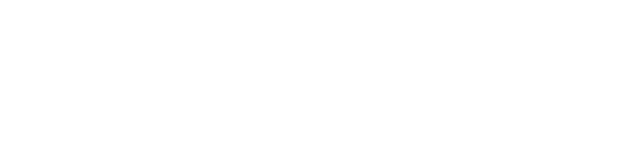
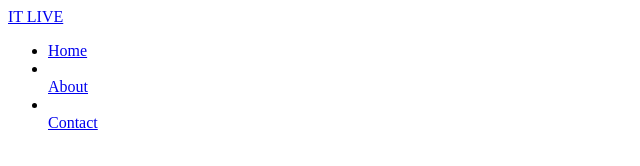
Before and after one commit to Ergashev95/Git-Github, a plain HTML site: page index.html in a window 1280 px wide. Shown: the whole page, without its empty margins (0-640 px from the left). Drawn offline with Linux system fonts and the light colour scheme.

Commit message:
add header section html structury

```diff
--- a/index.html
+++ b/index.html
@@ -7,18 +7,23 @@
 </head>
 <body>
 
+    <header class="header">
+        <nav class="nav">
+            <a href="#!" class="nav-logo">IT LIVE</a>
 
-    <!--
-        Loyihani controll qiladigan texnologiya
-        Loyihani boshqardi
-
-
-
-        1. Repasetory  -  omborxona
-        2. Branch      -  shox
-        3. Commit      -  izoh
-
-    -->
+            <ul class="nav-list">
+                <li class="nav-item">
+                    <a href="#!" class="nav-link">Home</a>
+                </li>
+                <li class="nav-item"></li>
+                    <a href="#!" class="nav-link">About</a>
+                </li>
+                    <li class="nav-item"></li>
+                    <a href="#!" class="nav-link">Contact</a>
+                </li>
+            </ul>
+        </nav>
+    </header>
 
 </body>
 </html>
```
